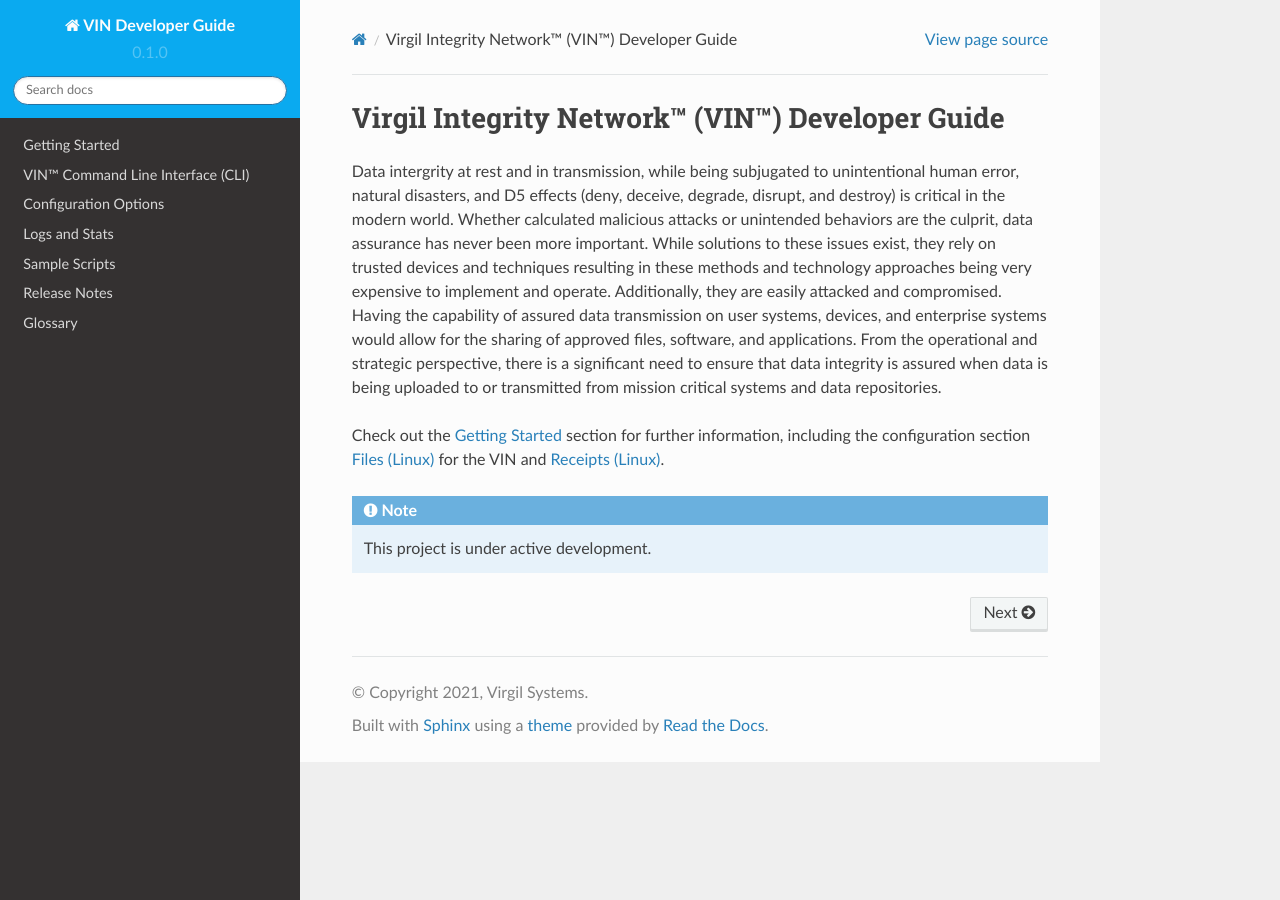
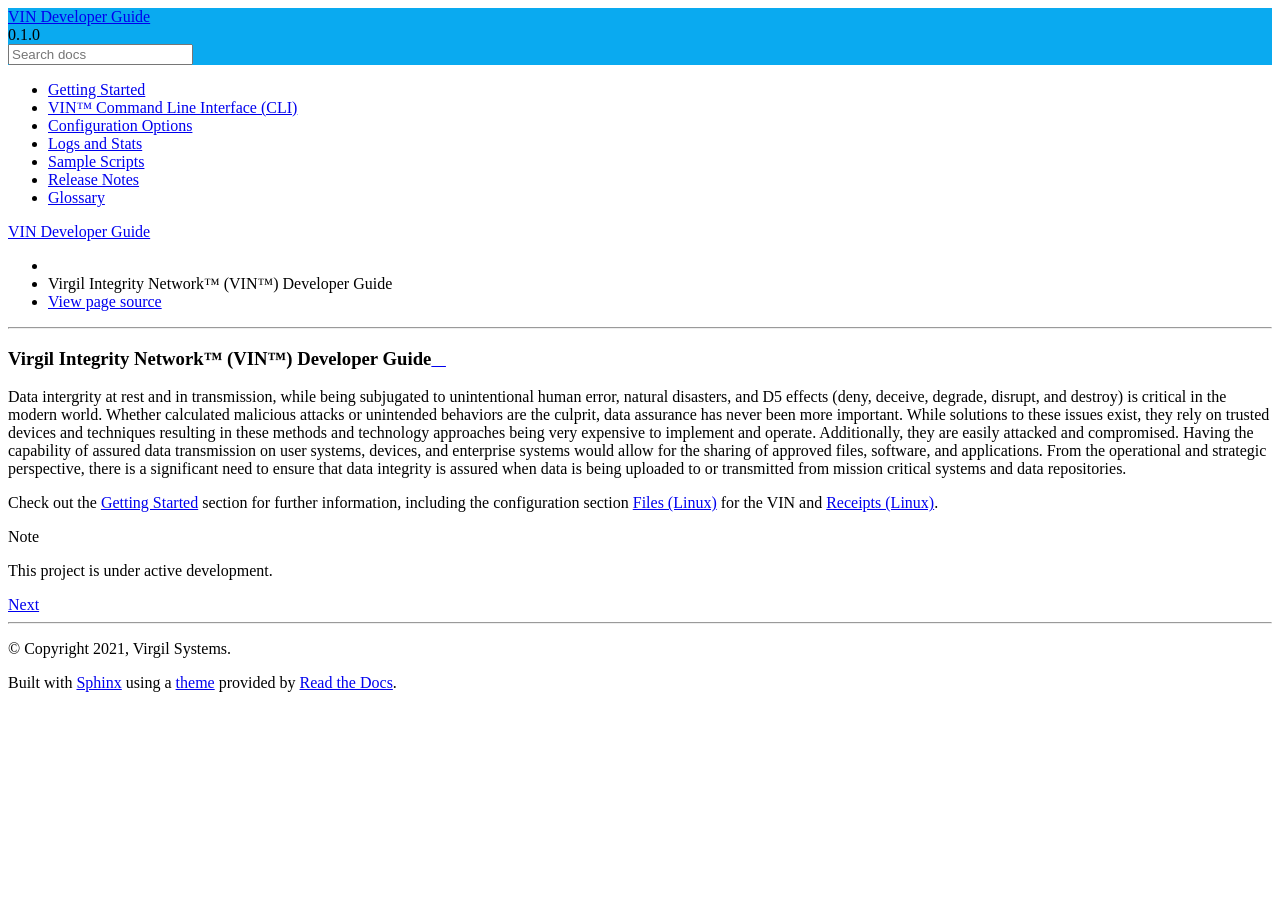
Before and after one commit to Market-Insight-Solutions-LLC/vin-developer-guide, a Sphinx documentation site: the page built from docs/source/index.rst, in a window 1280 px wide. Built offline with Sphinx 7.4.7 and the Read the Docs theme 2.0.0, drawn with Linux system fonts in a browser that asks for light colours.

Commit message:
Update custom.css

```diff
--- a/docs/source/_static/css/custom.css
+++ b/docs/source/_static/css/custom.css
@@ -1,4 +1,4 @@
-@import "theme.css";
+/*@import "theme.css";*/
 
 /* Side navigation bar color */
 .wy-side-nav-search {
```
